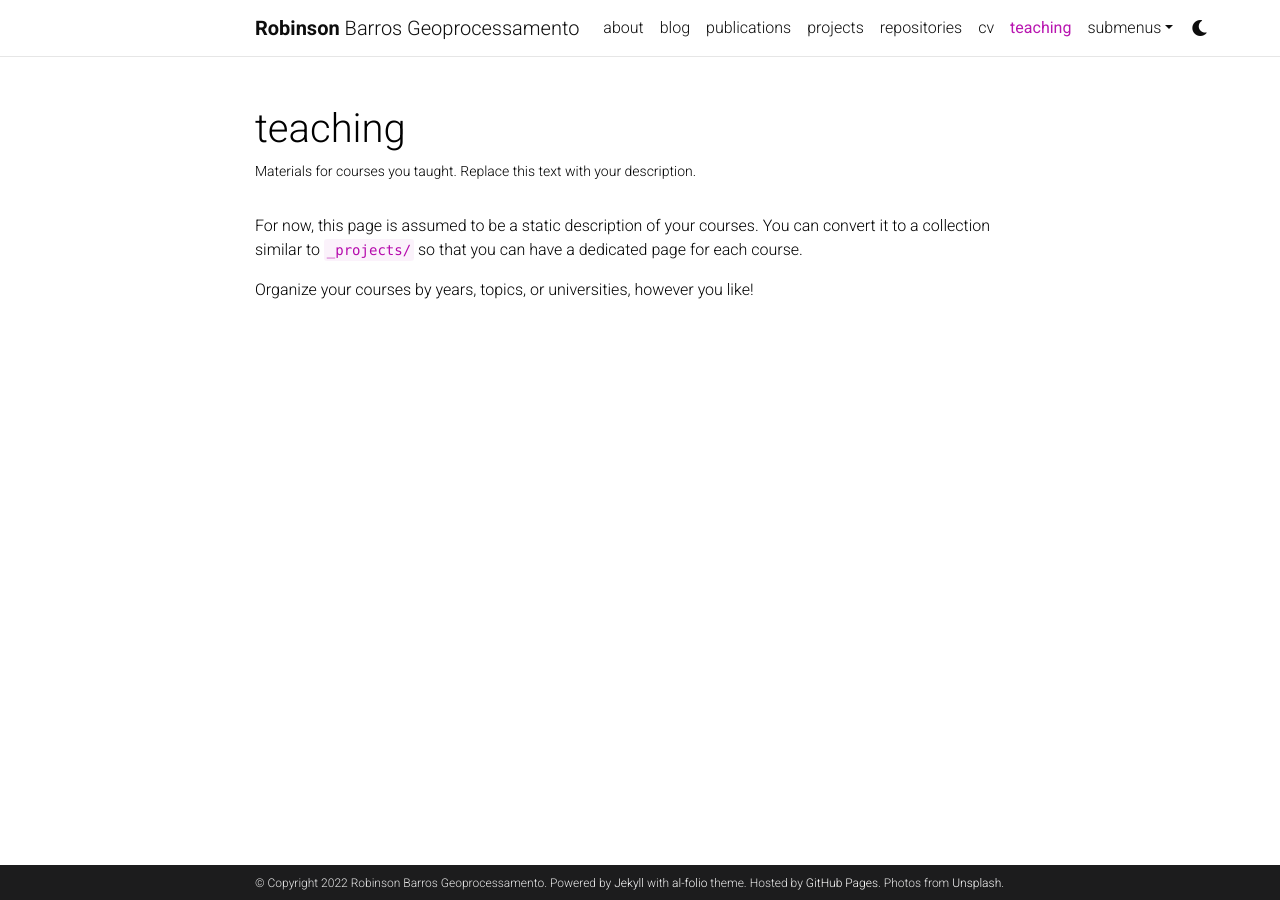
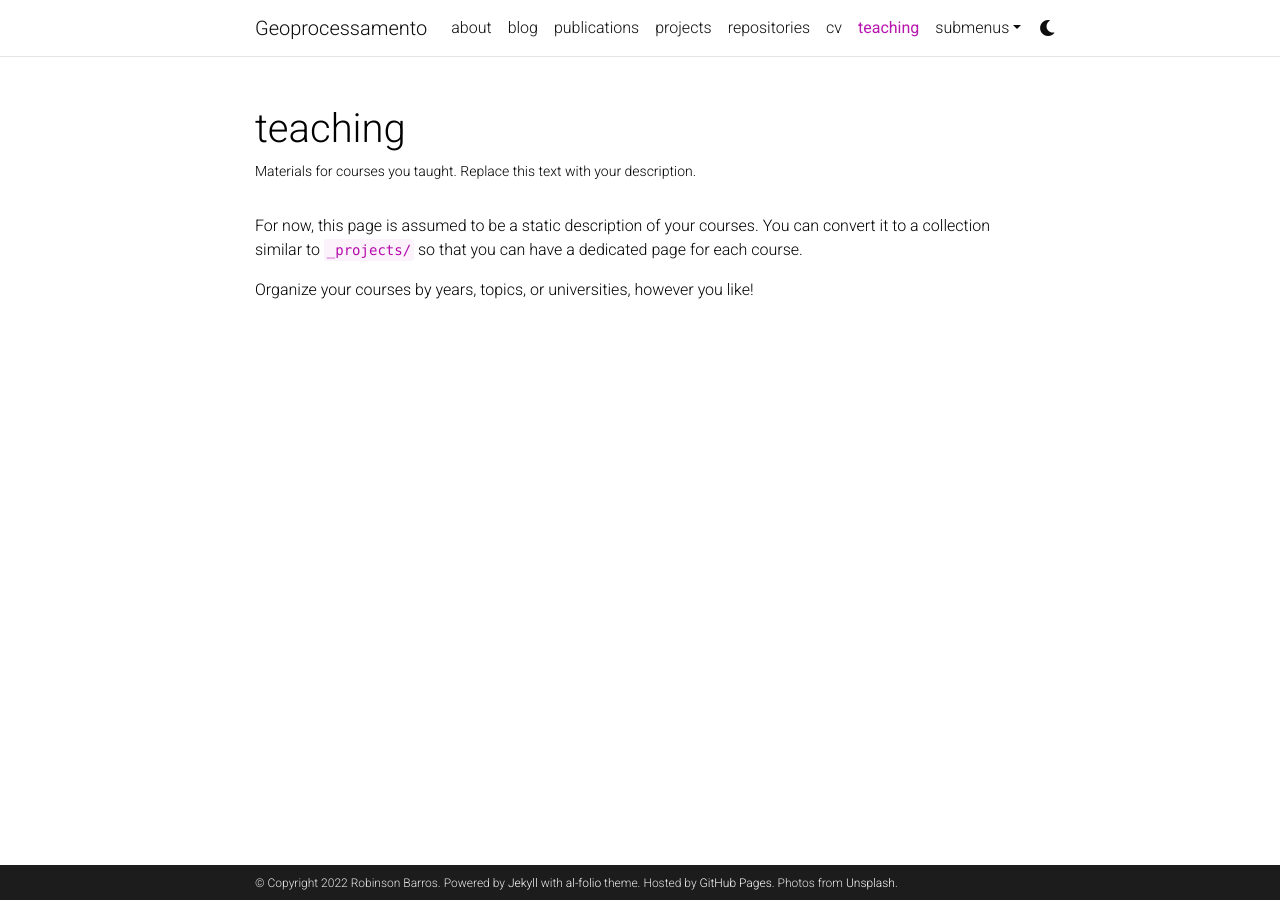
Before and after one commit to robinsonbarros/robinsonbarros.github.io, a Jekyll site: the page built from _pages/teaching.md, in a window 1280 px wide. Built offline with Jekyll 4.4.1, drawn with Linux system fonts in a browser that asks for light colours; comment, search, counter and statistics services are not loaded; a style sheet for code colours, icons or effects is not loaded; part of the change alters nothing that is shown.

```diff
--- a/_config.yml
+++ b/_config.yml
@@ -2,10 +2,10 @@
 # Site settings
 # -----------------------------------------------------------------------------
 
-title: blank # the website title (if blank, full name will be used instead)
+title: Geoprocessamento # the website title (if blank, full name will be used instead)
 first_name: Robinson
-middle_name: Barros
-last_name: Geoprocessamento
+middle_name:
+last_name: Barros
 email: robinson.barros@outlook.com
 description: > # the ">" symbol means to ignore newlines until "footer_text:"
   A simple, whitespace theme for academics. Based on [*folio](https://github.com/bogoli/-folio) design.
```
